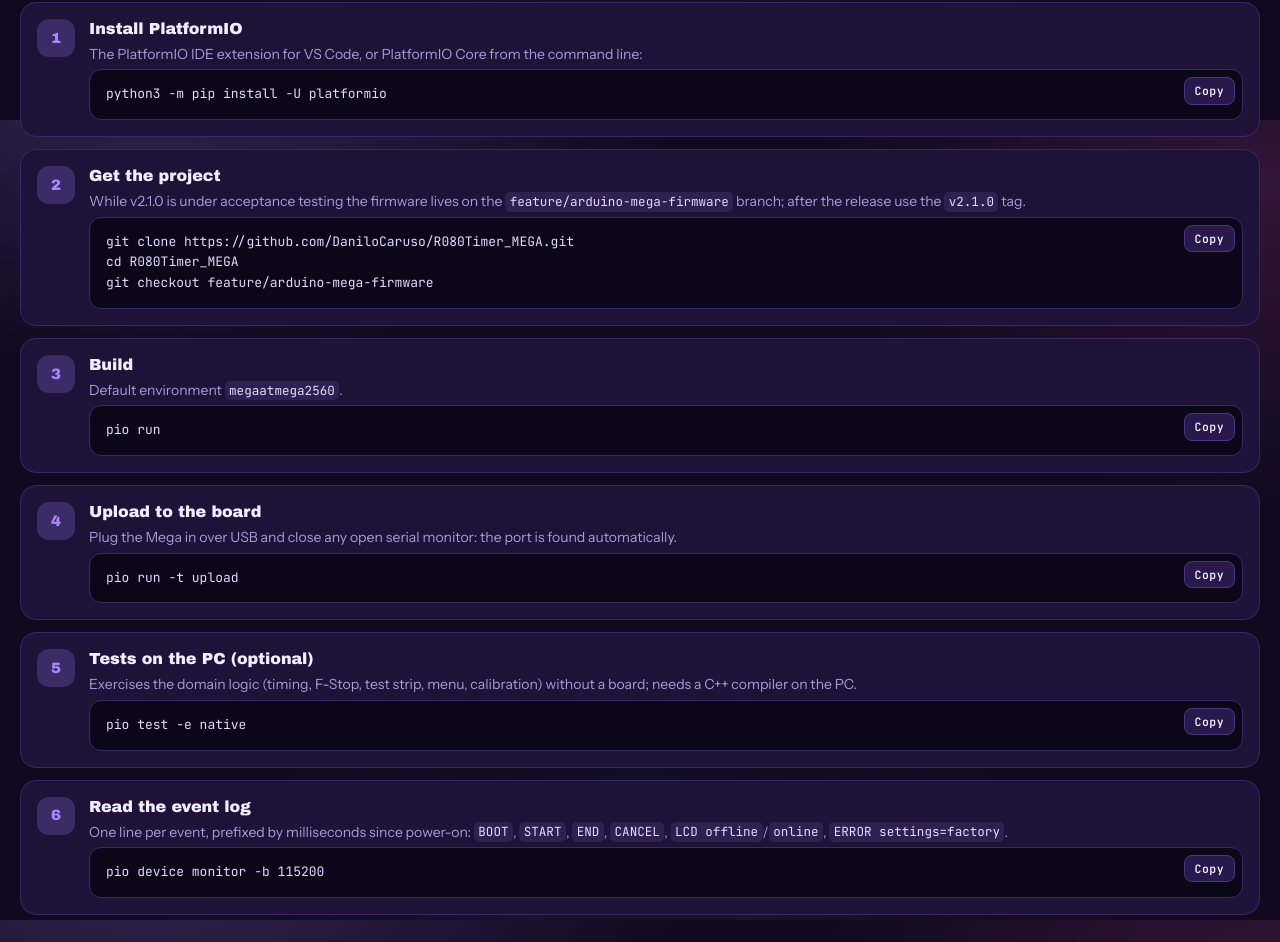
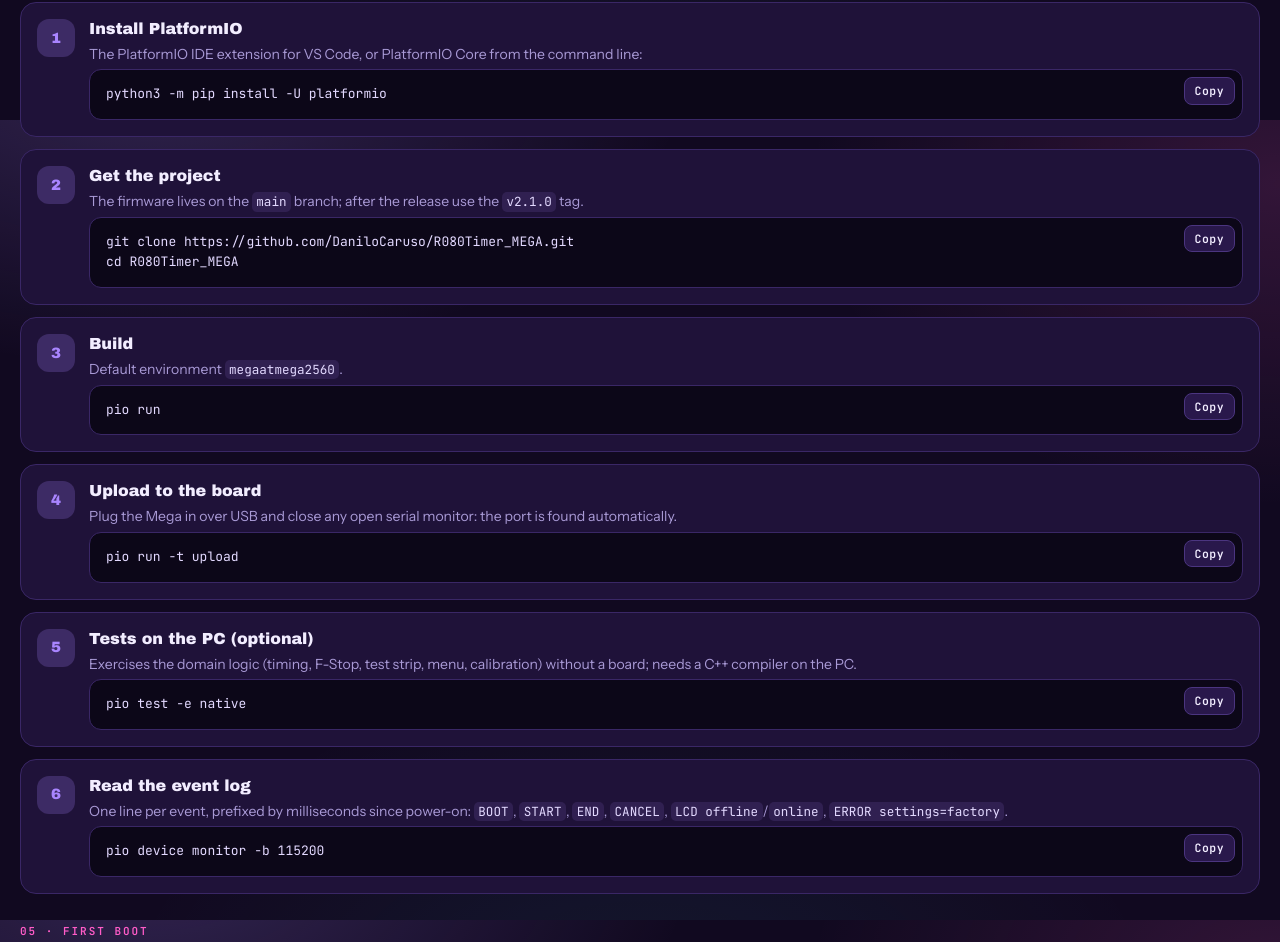
Before and after one commit to DaniloCaruso/R080Timer_MEGA, a plain HTML site: page site/installazione.html in a window 1280 px wide. Shown: the part 3080-4022 px from the top of the page. Drawn offline with Linux system fonts and the light colour scheme; a web font is replaced by a local one.

Commit message:
Point badges, docs and site to main after merging the Mega branch

```diff
--- a/site/installazione.html
+++ b/site/installazione.html
@@ -602,11 +602,10 @@
       </li>
       <li>
         <h3><span lang="it">Scaricare il progetto</span><span lang="en">Get the project</span></h3>
-        <p lang="it">Finché la v2.1.0 è in collaudo il firmware sta sul branch <code>feature/arduino-mega-firmware</code>; dopo il rilascio usare il tag <code>v2.1.0</code>.</p>
-        <p lang="en">While v2.1.0 is under acceptance testing the firmware lives on the <code>feature/arduino-mega-firmware</code> branch; after the release use the <code>v2.1.0</code> tag.</p>
+        <p lang="it">Il firmware sta sul branch <code>main</code>; dopo il rilascio usare il tag <code>v2.1.0</code>.</p>
+        <p lang="en">The firmware lives on the <code>main</code> branch; after the release use the <code>v2.1.0</code> tag.</p>
         <div class="cmdbox"><pre class="cmd">git clone https://github.com/DaniloCaruso/R080Timer_MEGA.git
-cd R080Timer_MEGA
-git checkout feature/arduino-mega-firmware</pre></div>
+cd R080Timer_MEGA</pre></div>
       </li>
       <li>
         <h3><span lang="it">Compilare</span><span lang="en">Build</span></h3>
```
Also changed, not shown: site/pinout.html (+2 -2 lines), 4 other files.
